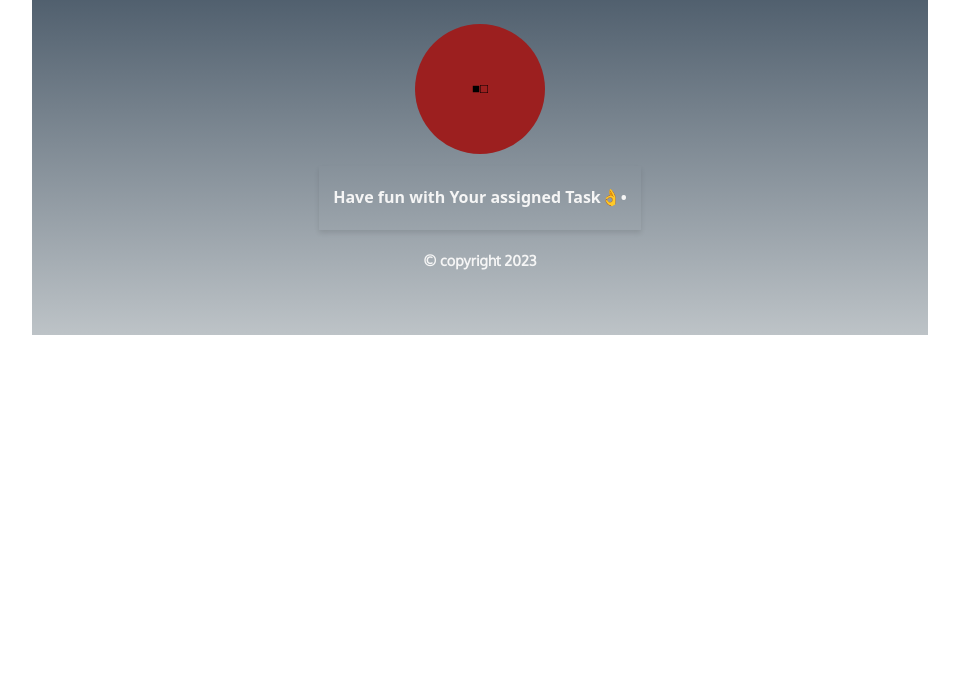
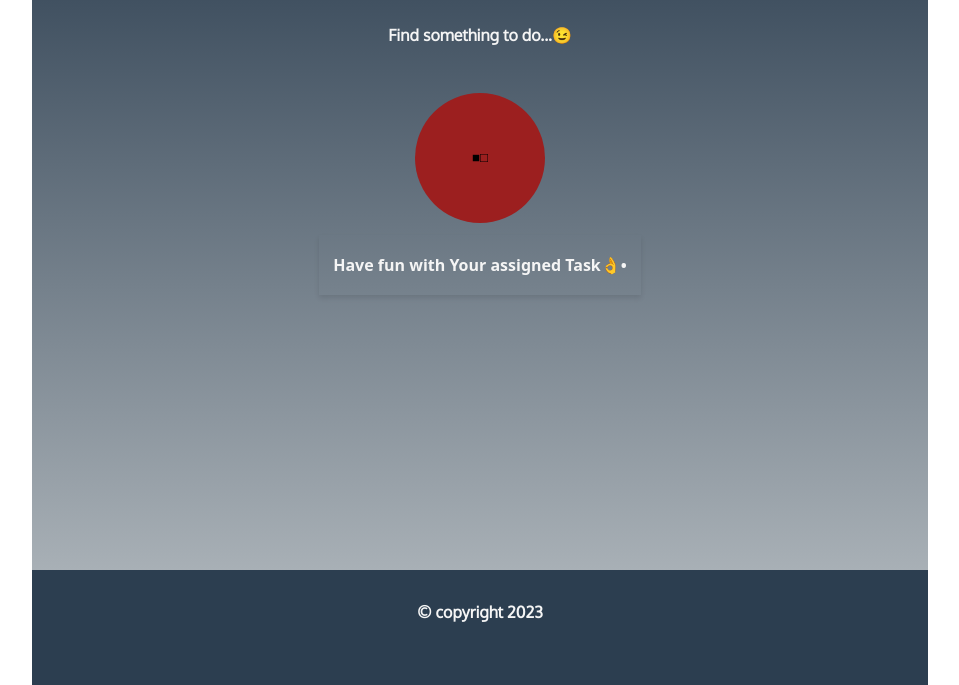
Before and after one commit to gerald-ssebaggala/BoredBot-API, a plain HTML site: page index.html in a window 1280 px wide. Shown: the part 115-800 px from the top of the page, without its empty margins (160-1119 px from the left). Drawn offline with Linux system fonts and the light colour scheme.

Commit message:
modify all files

```diff
--- a/index.css
+++ b/index.css
@@ -7,10 +7,13 @@
 body {
     font-family: 'Oxygen', sans-serif;
     color: whitesmoke;
+    min-height: 100vh;
 }
 .skeleton-container {
+    min-height: 100vh;
     display: flex;
     flex-direction: column;
+    justify-content: space-between;
     align-items: center;
     width: 70%;
     margin: 0 auto;
@@ -23,10 +26,22 @@ body {
     font-size: 2rem;
     margin: .8em 0em;
 }
+header, footer {
+    height: 15%;
+}
+main {
+    display: flex;
+    flex-direction: column;
+    align-items: center;
+    height: 70%;
+    margin: 1em 0em 3em;
+}
+.task {
+    height: 70px;
+}
 .bot--url{
     margin: .9em;
-    margin-top: 0em;
-
+    text-align: center;
 }
 button {
     border-radius: 50%;
@@ -46,21 +61,27 @@ button:hover, button:focus {
     font-family: system-ui, -apple-system, BlinkMacSystemFont, 'Segoe UI', Roboto, Oxygen, Ubuntu, Cantarell, 'Open Sans', 'Helvetica Neue', sans-serif;
     margin-bottom: auto;
     font-weight: 600;
-    line-height: 2.2em;
+    line-height: 2em;
     padding: .9em;
-    /* width: 50%; */
+    /* width: 100%; */
     margin: 0 auto;
-    text-align: center;
     box-shadow: 0px 3px 5px rgba(0, 0, 0, 0.1);
     /* border: 1px solid blueviolet; */
+    /* height: 100px; */
 }
 .course-link {
     font-style: italic;
     font-family: system-ui, -apple-system, BlinkMacSystemFont, 'Segoe UI', Roboto, Oxygen, Ubuntu, Cantarell, 'Open Sans', 'Helvetica Neue', sans-serif;
     font-size: 1rem;
+    text-align: center;
 }
 footer {
-    font-size: .9rem;
-    margin: 1.5em;
-    font-weight: bold;
+    font-weight: 600;
+    background-color: #2c3e50;
+    width: 100%;
+    padding: 2em;
+    text-align: center;
 }
+footer p {
+    margin: 0em;
+}
--- a/index.html
+++ b/index.html
@@ -11,17 +11,22 @@
 </head>
 <body>
     <div class="skeleton-container">
+        <header>
             <h1 class="bot--title"> □ BoredBot🥱 □</h1>
+        </header>
+        <main>
+            <div class="task">
                 <h4 class="bot--url">Find something to do...😉</h4>
+            </div>
             <button>■□</button>
             <div class="visit-course">
                 <p class="course--link"></p>
                 <p class="course--price">Have fun with Your assigned Task👌•</p>
             </div>
-        <!-- <div class="best-wishy">
-            <p>Enjoy Your Relaxation</p>
-        </div> -->
-        <footer>&copy; copyright 2023</footer>
+        </main>
+        <footer class="footer">
+            <p>&copy; copyright 2023</p>
+        </footer>
     </div>
     <script src="index.js"></script>
 </body>
--- a/index.js
+++ b/index.js
@@ -4,8 +4,10 @@ const button = document.querySelector("button");
 const education = document.querySelector(".visit-course");
 const educationLink = document.querySelector(".course--link");
 const educationFee = document.querySelector(".course--price");
+const footer = document.querySelector(".footer")
 
-console.log(educationFee, educationLink)
+
+console.log(educationFee, footer)
 
 // fetch("https://apis.scrimba.com/bored/api/activity")
 
@@ -21,7 +23,7 @@ button.addEventListener("click", () => {
                 education.style.display = "none";
             } else {
                 education.style.display = "block";
-                education.style.width = "50%";
+                education.style.width = "90%";
                 educationLink.innerHTML = `
                                                 Link : <a target="-blank" href="${data.link}" class="course-link">
                                                     ${data.link}
```
Lines whose indentation alone changed are shown as unchanged.
